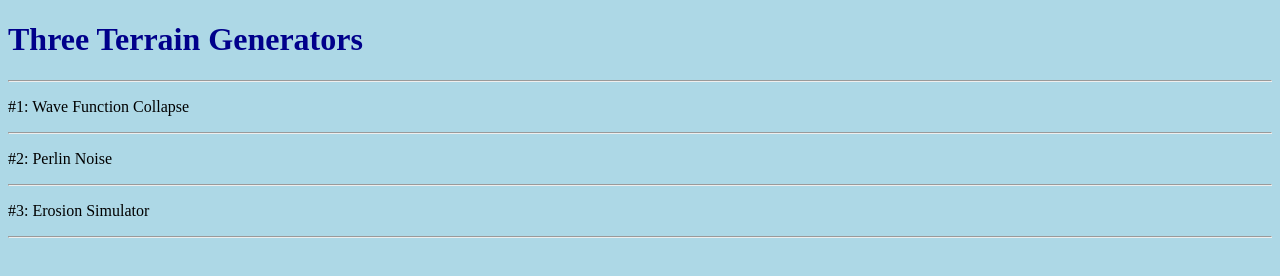
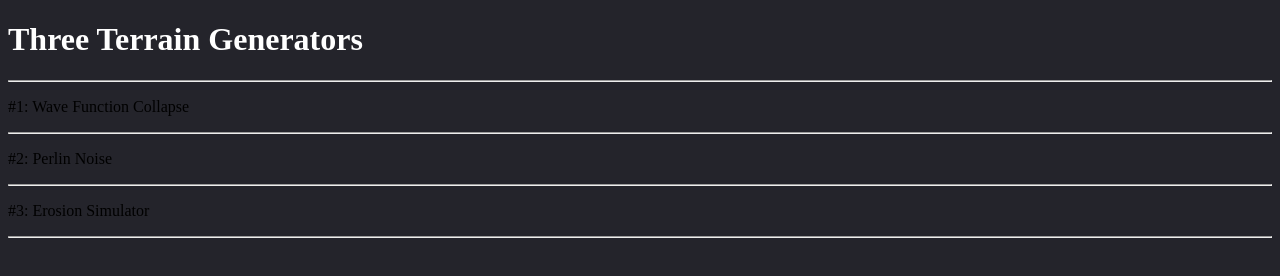
Before and after one commit to simonm6710-create/terrain-examples, a plain HTML site: page index.html in a window 1280 px wide. Drawn offline with Linux system fonts and the light colour scheme.

Commit message:
Update style.css

```diff
--- a/style.css
+++ b/style.css
@@ -1,7 +1,7 @@
 body {
-  background-color: lightblue;
+  background-color: #24242b;
 }
 
 h1 {
-  color: darkblue;
+  color: white;
 }
```
